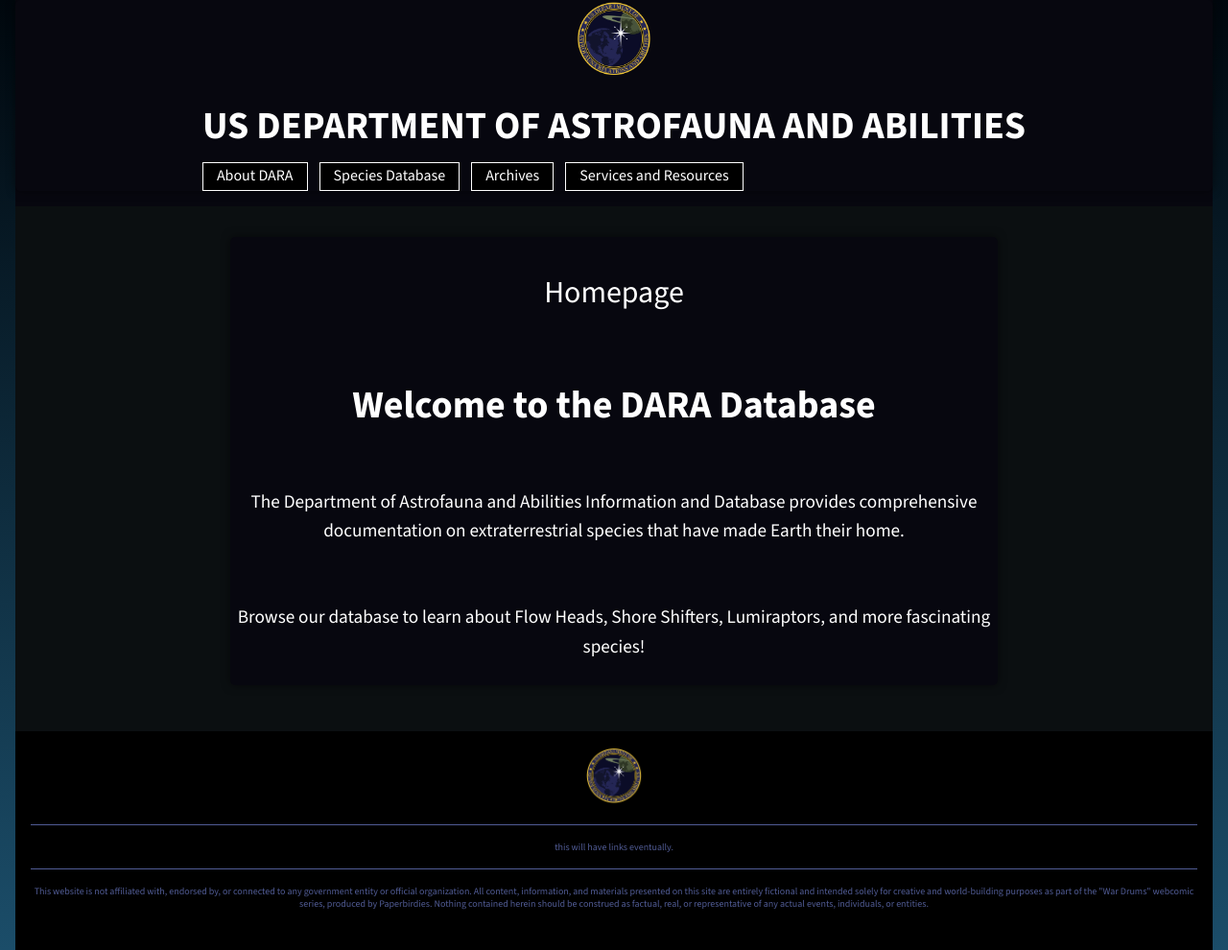
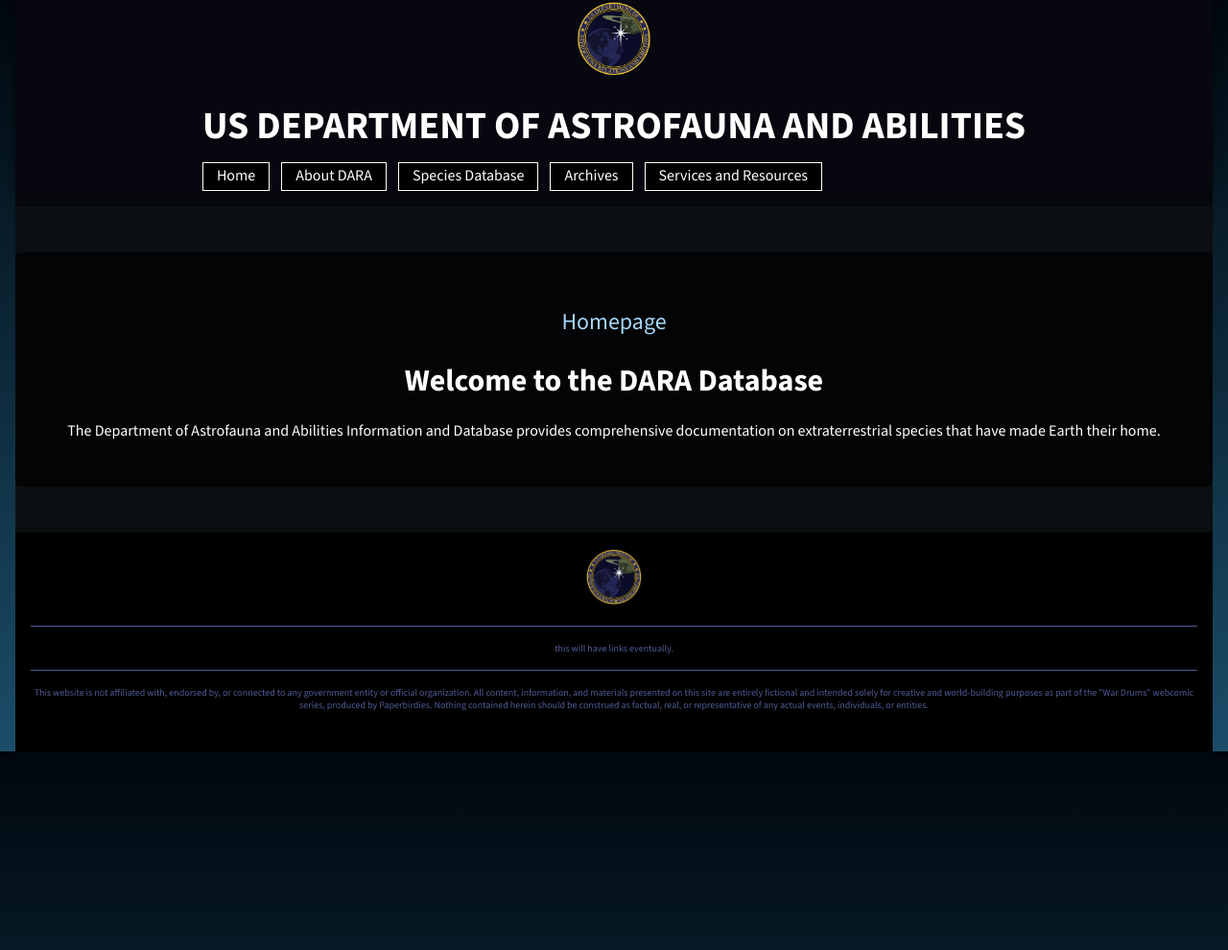
Before and after one commit to edenjtait/dara-info, a Jekyll site: the page built from index.md, in a window 1280 px wide. Shown: the whole page at 96% size. Built offline with Jekyll 4.4.1, drawn with Linux system fonts in a browser that asks for light colours; after the commit the page ends 900 px from its top, so only the background shows below that.

Commit message:
small changes, testing a different way to do a 404 page

```diff
--- a/_layouts/default.html
+++ b/_layouts/default.html
@@ -28,10 +28,11 @@
                 <div>
                   <h1 id="dara-full-title">US DEPARTMENT OF ASTROFAUNA AND ABILITIES</h1>
                   <ul id="nav-bar" class="buttons">
-                    <li><a href="{{ '/about' | relative_url }}" class="button n01">About DARA</a></li>
-                    <li><a href="{{ '/species' | relative_url }}" class="button n02">Species Database</a></li>
-                    <li><a href="{{ '/archives' | relative_url }}" class="button n03">Archives</a></li>
-                    <li><a href="{{ '/services-resources' | relative_url }}" class="button n04">Services and Resources</a></li>
+                    <li><a href="{{ '/' | relative_url }}" class="home-button">Home</a></li>
+                    <li><a href="{{ '/about' | relative_url }}" class="about-button">About DARA</a></li>
+                    <li><a href="{{ '/species' | relative_url }}" class="species-button">Species Database</a></li>
+                    <li><a href="{{ '/archives' | relative_url }}" class="archive-button">Archives</a></li>
+                    <li><a href="{{ '/services-resources' | relative_url }}" class="resources-button">Services and Resources</a></li>
                   </ul>
                 </div>
               </div>
--- /dev/null
+++ b/_layouts/home.html
@@ -0,0 +1,7 @@
+---
+layout: default
+---
+
+<div class="home-content">
+  {{ content }}
+</div>
--- a/assets/css/main.css
+++ b/assets/css/main.css
@@ -125,56 +125,37 @@
   margin-bottom: 0.5rem;
 }
 
-/* Homepage specific styles */
-#home-section {
-  display: flex;
-  justify-content: center;
-  align-items: center;
-  padding: 2rem 0;
+.home-content {
+  max-width: 1200px;
+  margin: 3rem auto;
+  text-align: center;
+  background-color: rgba(0, 0, 0, 0.7);
+  border-radius: 5px;
+  padding: 2rem;
 }
 
-#home-section .container {
-  width: 100%;
-  max-width: 800px;
+.about-content {
+  max-width: 1200px;
+  margin: 3rem auto;
+  text-align: center;
+  background-color: rgba(0, 0, 0, 0.7);
+  border-radius: 5px;
+  padding: 2rem;
 }
 
-#home-section .inner {
+.404-content {
+  max-width: 1200px;
+  margin: 3rem auto;
   text-align: center;
-  display: flex;
-  flex-direction: column;
-  align-items: center;
+  background-color: rgba(0, 0, 0, 0.7);
+  border-radius: 5px;
+  padding: 2rem;
 }
 
-#home-section #homepage {
-  font-size: 2em;
-  margin-bottom: 1rem;
+.subtitle {
+  font-size: 1.5em;
+  color: #a7d7f9;
 }
-
-#home-section h2 {
-  font-size: 2.5em;
-  margin-bottom: 1.5rem;
-  color: #FFFFFF;
-}
-
-#home-section p {
-  font-size: 1.2em;
-  line-height: 1.6;
-  margin-bottom: 1.5rem;
-  width: 100%;
-  display: block;
-  clear: both;
-}
-
-/* Force paragraph display */
-#home-section p:after {
-  content: "";
-  display: block;
-  height: 0;
-  clear: both;
-  visibility: hidden;
-}
-
-
 
 #disclaimer-text, #links {
   color: #505B94;
@@ -524,6 +505,11 @@
     justify-content: center;
     width: 100%;
   }
+
+  .home-content {
+    margin: 1rem auto;
+    padding: 1rem;
+  }
 }
 
 /* Desktop styles */
--- a/index.md
+++ b/index.md
@@ -1,19 +1,11 @@
 ---
-layout: default
+layout: home
 title: DARA - Department of Astrofauna and Abilities
 ---
 
-<section id="home-section">
-  <div id="header" class="container default">
-    <div class="wrapper">
-      <div class="inner">
-        <p id="homepage">Homepage</p>
-        <h2>Welcome to the DARA Database</h2>
+{:.subtitle}
+Homepage
 
-        <p>The Department of Astrofauna and Abilities Information and Database provides comprehensive documentation on extraterrestrial species that have made Earth their home.</p>
+# Welcome to the DARA Database
 
-        <p>Browse our database to learn about Flow Heads, Shore Shifters, Lumiraptors, and more fascinating species!</p>
-      </div>
-    </div>
-  </div>
-</section>
+The Department of Astrofauna and Abilities Information and Database provides comprehensive documentation on extraterrestrial species that have made Earth their home.
```
Also changed, not shown: 404.html (deleted, +0 -25 lines), 404.md (added, +7 -0 lines), _layouts/404.html (added, +7 -0 lines), _layouts/about.html (added, +7 -0 lines), about.md (+1 -1 lines).
